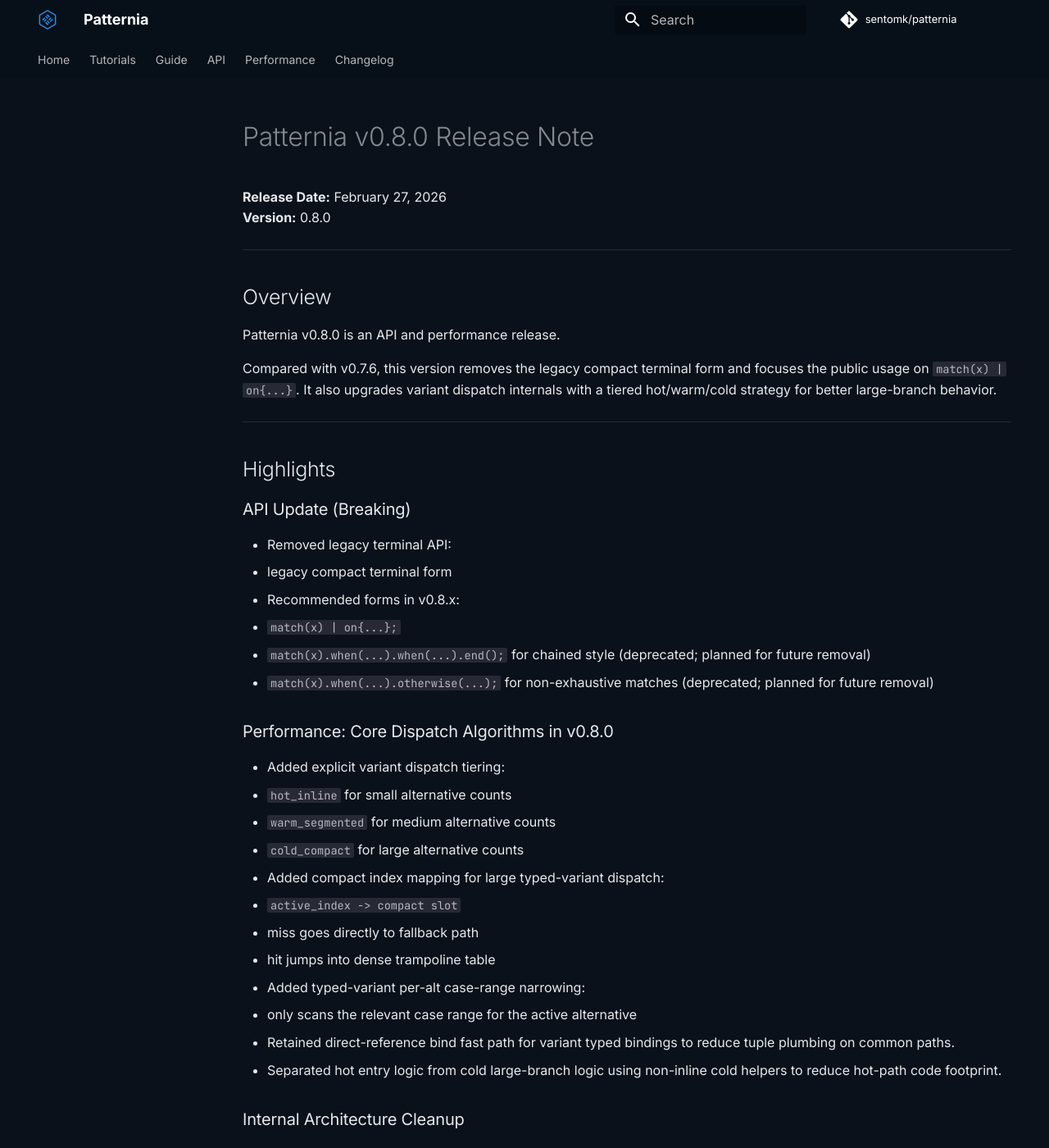
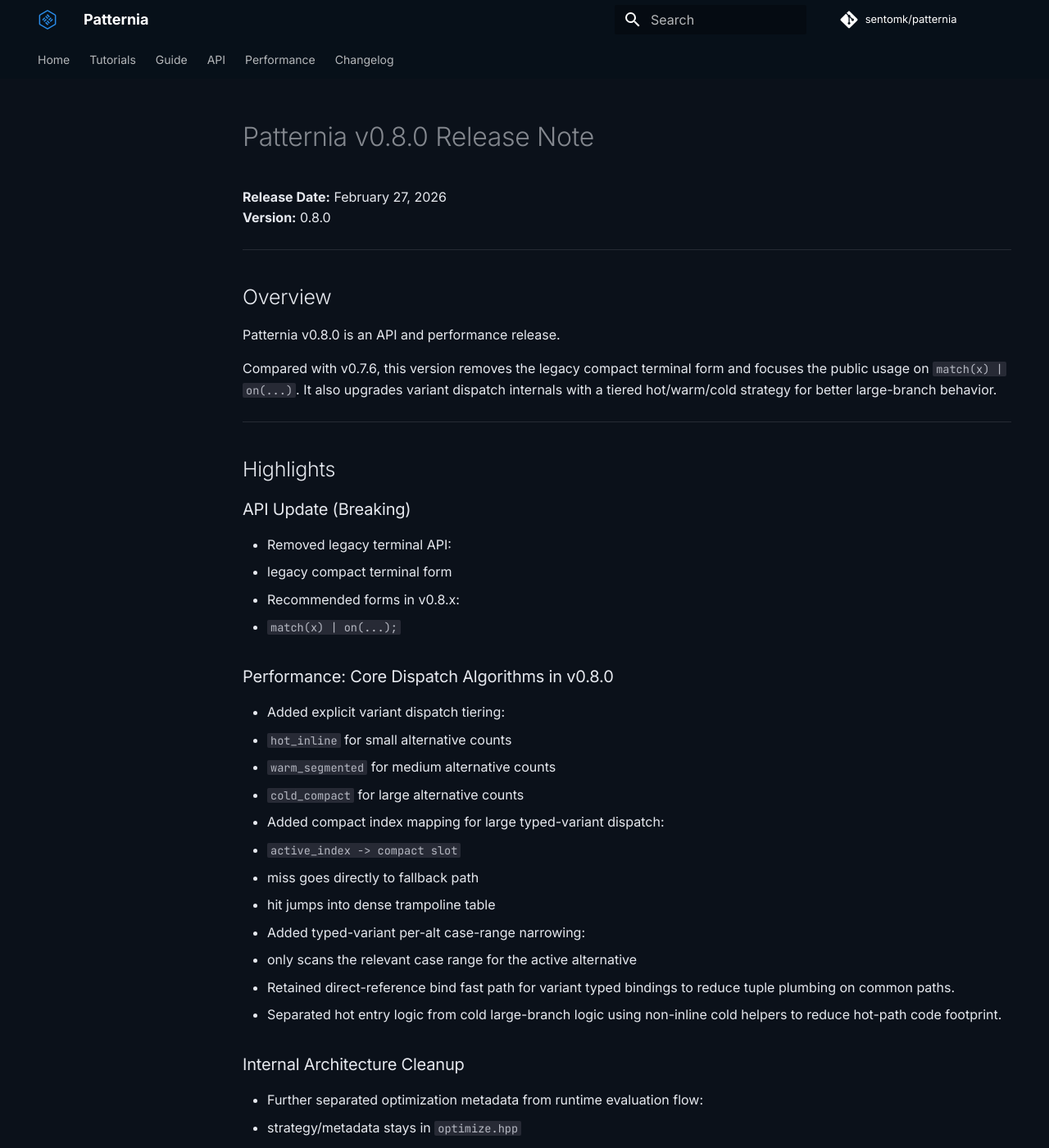
Before and after one commit to sentomk/patternia, an MkDocs documentation site: the page built from docs/changelog/v0.8.0.md, in a window 1280 px wide and 1400 px high. Shown: the whole window at 82% size. Built offline with MkDocs 1.6.1 and Material for MkDocs 9.7.7, drawn with Linux system fonts in a browser that asks for light colours; comment, search, counter and statistics services are not loaded; some of the changed text lies outside the part shown.

````diff
--- a/docs/changelog/v0.8.0.md
+++ b/docs/changelog/v0.8.0.md
@@ -10,7 +10,7 @@
 Patternia v0.8.0 is an API and performance release.
 
 Compared with v0.7.6, this version removes the legacy compact terminal form
-and focuses the public usage on `match(x) | on{...}`. It also upgrades
+and focuses the public usage on `match(x) | on(...)`. It also upgrades
 variant dispatch internals with a
 tiered hot/warm/cold strategy for better large-branch behavior.
 
@@ -22,11 +22,7 @@ tiered hot/warm/cold strategy for better large-branch behavior.
 - Removed legacy terminal API:
   - legacy compact terminal form
 - Recommended forms in v0.8.x:
-  - `match(x) | on{...};`
-  - `match(x).when(...).when(...).end();` for chained style
-    (deprecated; planned for future removal)
-  - `match(x).when(...).otherwise(...);` for non-exhaustive matches
-    (deprecated; planned for future removal)
+  - `match(x) | on(...);`
 
 ### Performance: Core Dispatch Algorithms in v0.8.0
 - Added explicit variant dispatch tiering:
@@ -58,10 +54,10 @@ If you still use the removed compact terminal API, migrate to pipeline syntax.
 After:
 
 ```cpp
-auto r = match(x) | on{
+auto r = match(x) | on(
   lit(1) >> [] { return 1; },
   __ >> [] { return 0; }
-};
+);
 ```
 
 ---
@@ -72,8 +68,7 @@ auto r = match(x) | on{
   the compact terminal API.
 - Runtime semantics: unchanged for equivalent case ordering and fallback
   behavior.
-- Source compatibility: users of `match(x) | on{...}` and chain
-  `.when(...).end()/.otherwise(...)` remain compatible.
+- Source compatibility: users of `match(x) | on(...)` remain compatible.
 
 ---
 
````
Also changed, not shown: docs/changelog/v0.8.2.md (+1 -11 lines).
